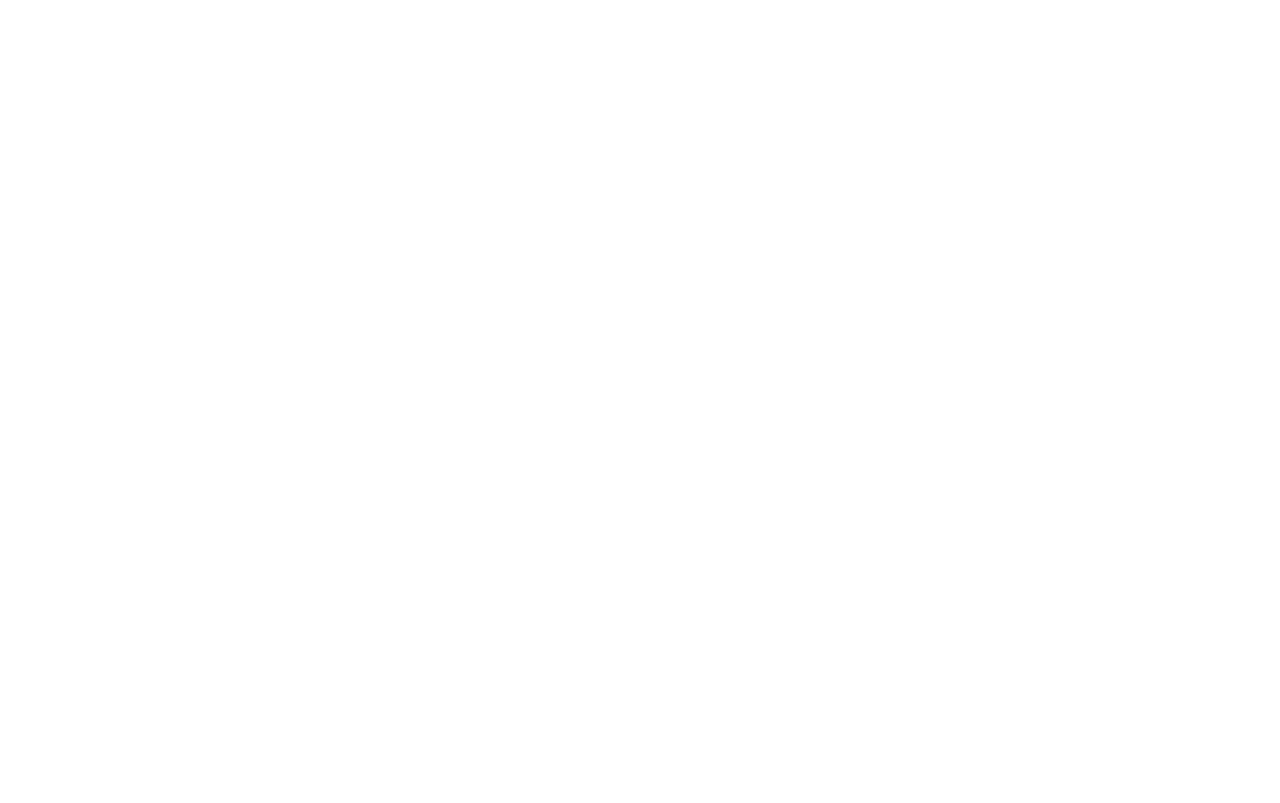
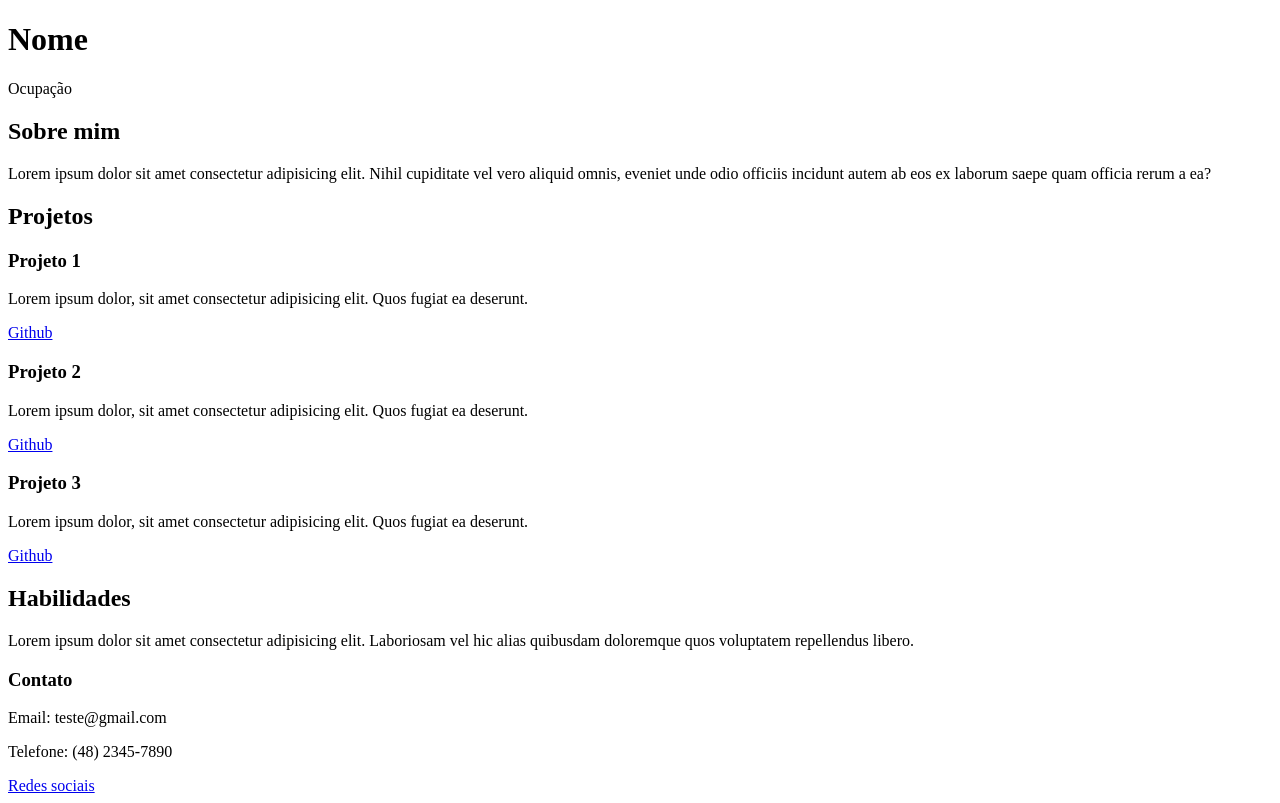
Before and after one commit to gabrielagabriela/sem02-m02-fmt, a plain HTML site: page index.html in a window 1280 px wide. Drawn offline with nearby package versions, Linux system fonts and the light colour scheme.

Commit message:
Exercicio 02

```diff
--- a/index.html
+++ b/index.html
@@ -8,6 +8,50 @@
   <link rel="stylesheet" href="style.css">
 </head>
 <body>
+  <header>
+    <h1>Nome</h1>
+    <p>Ocupação</p>
+  </header>
+
+  <section>
+    <h2>Sobre mim</h2>
+    <p>Lorem ipsum dolor sit amet consectetur adipisicing elit. Nihil cupiditate vel vero aliquid omnis, eveniet unde odio officiis incidunt autem ab eos ex laborum saepe quam officia rerum a ea?</p>
+  </section>
+
+  <section>
+    <h2>Projetos</h2>
+    <div>
+      <h3>Projeto 1</h3>
+      <p>Lorem ipsum dolor, sit amet consectetur adipisicing elit. Quos fugiat ea deserunt.</p>
+      <a href="/">Github</a>
+    </div>
+
+    <div>
+      <h3>Projeto 2</h3>
+      <p>Lorem ipsum dolor, sit amet consectetur adipisicing elit. Quos fugiat ea deserunt.</p>
+      <a href="/">Github</a>
+    </div>
+
+    <div>
+      <h3>Projeto 3</h3>
+      <p>Lorem ipsum dolor, sit amet consectetur adipisicing elit. Quos fugiat ea deserunt.</p>
+      <a href="/">Github</a>
+    </div>
+  </section>
+
+  <section>
+    <h2>Habilidades</h2>
+    <p>Lorem ipsum dolor sit amet consectetur adipisicing elit. Laboriosam vel hic alias quibusdam doloremque quos voluptatem repellendus libero.</p>
+  </section>
+
+  <footer>
+<div>
+  <h3>Contato</h3>
+  <p>Email: teste@gmail.com</p>
+  <p>Telefone: (48) 2345-7890</p>
+  <a href="/">Redes sociais</a>
+</div>
+  </footer>
 
   <script src="https://cdn.jsdelivr.net/npm/bootstrap@5.3.0-alpha1/dist/js/bootstrap.bundle.min.js"></script>
 </body>
```
